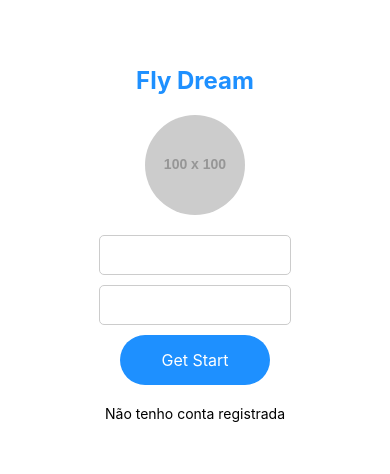
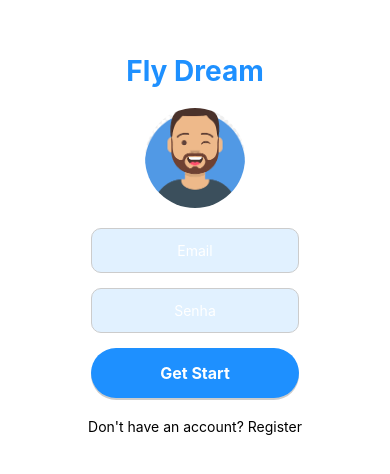
Before and after one commit to mickeystephan/Viagem, a React Native app: screen / in a window 390 px wide. Shown: the part 178-652 px from the top of the page. Built offline with nearby package versions, Linux system fonts and the light colour scheme.

Commit message:
Login  commit

```diff
--- a/Componentes/Login/Login.js
+++ b/Componentes/Login/Login.js
@@ -4,19 +4,28 @@ import { View, Text, Image, StyleSheet } from "react-native";
 export default function Login() {
   return (
     <View style={styles.container}>
-      <Text style={styles.tittle}>Fly Dream</Text>
-      <Image source={{ uri: 'https://placehold.co/100x100' }} style={styles.profileImage} />
-      <TextInput style={styles.input} placeholder="Email" placeholderTextColor="#fff" />
+      <Text style={styles.title}>Fly Dream</Text>
+      <Image style={styles.profileImage} source={require('../../assets/download.png')} />
       <TextInput
         style={styles.input}
-        placeholder="E-mail"
+        placeholder="Email"
         placeholderTextColor="#fff"
         keyboardType="email-address"
+        autoCapitalize="none"
       />
+
+      <TextInput
+        style={styles.input}
+        placeholder="Senha"
+        placeholderTextColor="#fff"
+        secureTextEntry={true} // Oculta senha
+      />
+
       <TouchableOpacity style={styles.button}>
         <Text style={styles.buttonText}>Get Start</Text>
       </TouchableOpacity>
-      <Text style={styles.registerText}>Não tenho conta registrada</Text>
+
+      <Text style={styles.registerText}>Don't have an account? Register</Text>
     </View>
   );
 }
@@ -27,12 +36,14 @@ const styles = StyleSheet.create({
     backgroundColor: '#fff',
     alignItems: 'center',
     justifyContent: 'center',
+    paddingHorizontal: 20,
   },
-  tittle: {
-    fontSize: 24,
+  title: {
+    fontSize: 28,
     fontWeight: 'bold',
     color: '#1E90FF',
     marginBottom: 20,
+    textAlign: 'center',
   },
   profileImage: {
     width: 100,
@@ -41,30 +52,37 @@ const styles = StyleSheet.create({
     marginBottom: 20,
   },
   input: {
-    width: '80%',
-    height: 40,
+    width: '85%',
+    height: 45,
     borderWidth: 1,
     borderColor: '#ccc',
-    borderRadius: 5,
-    marginBottom: 10,
-    paddingHorizontal: 10,
+    borderRadius: 10,
+    marginBottom: 15,
+    paddingHorizontal: 12,
+    textAlign: 'center',
+    backgroundColor: '#1E90FF20', // Leve transparência para destacar o input
   },
   button: {
-    width: 150,
+    width: '85%',
     height: 50,
     backgroundColor: '#1E90FF',
     borderRadius: 25,
     justifyContent: 'center',
     alignItems: 'center',
-    flexDirection: 'row',
     marginBottom: 20,
+    shadowColor: '#000',
+    shadowOpacity: 0.2,
+    shadowOffset: { width: 0, height: 2 },
+    elevation: 3,
   },
   buttonText: {
     color: '#fff',
     fontSize: 16,
+    fontWeight: 'bold',
   },
   registerText: {
     color: '#000',
     fontSize: 14,
+    textAlign: 'center',
   },
 });
```
Also changed, not shown: assets/download.png (added).
